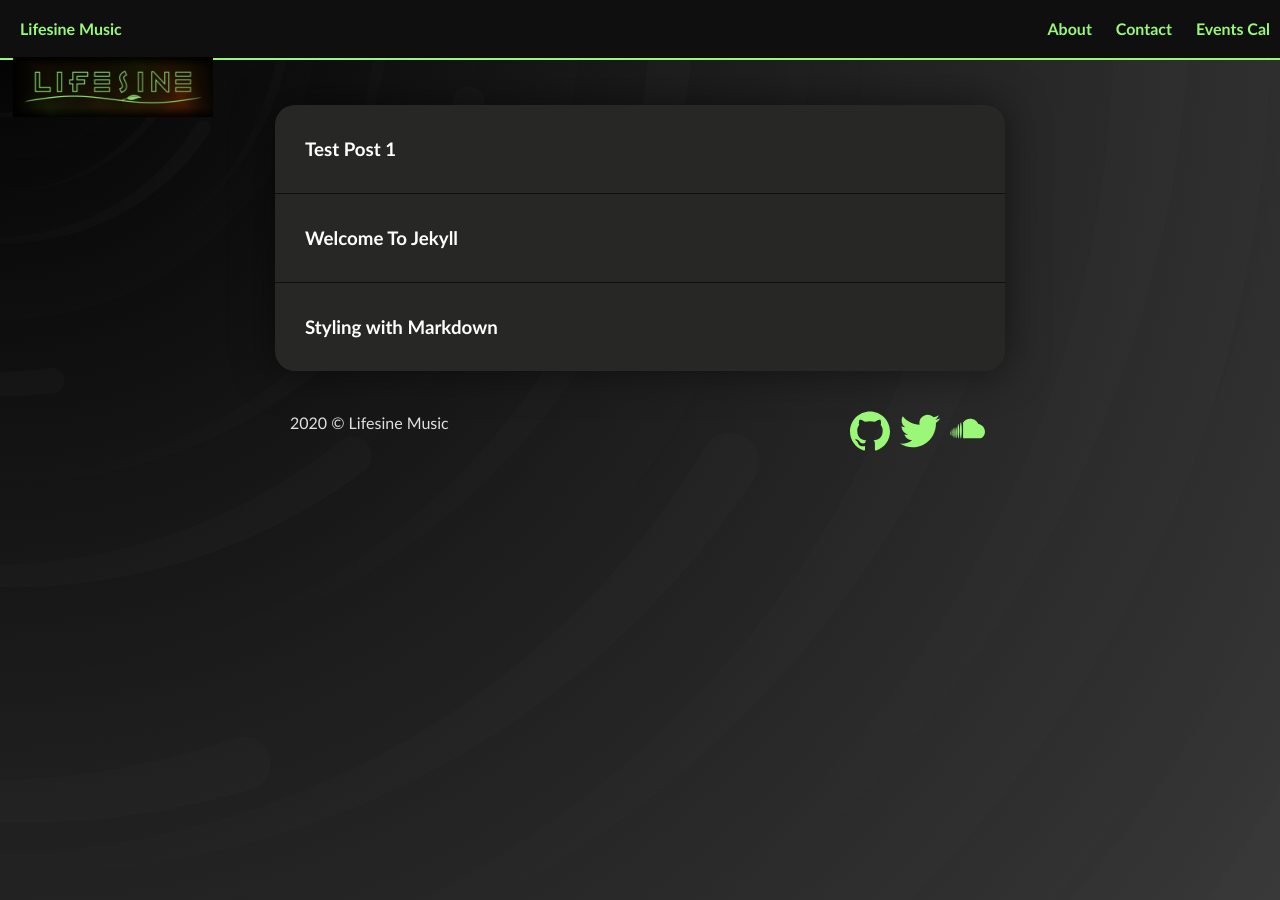
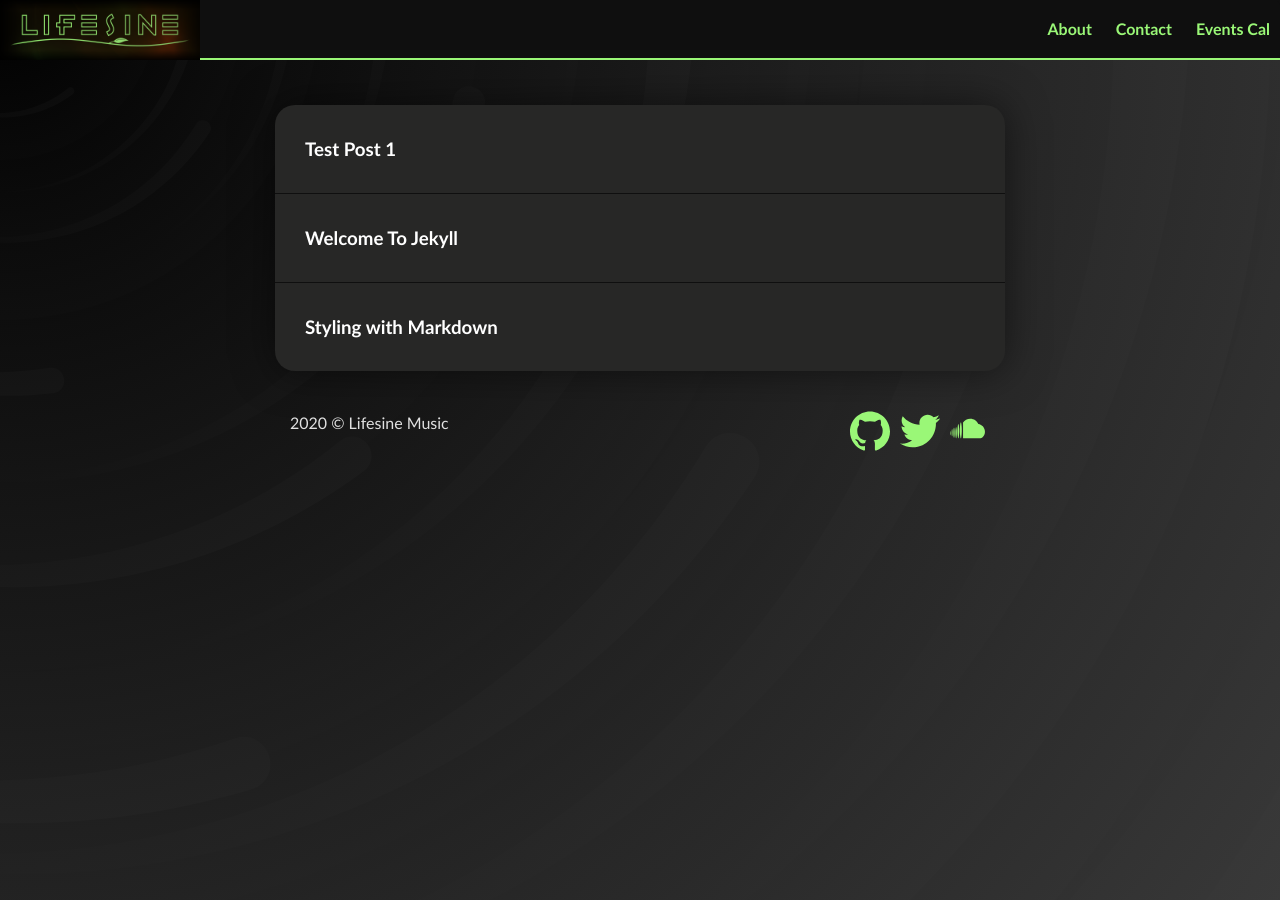
Before and after one commit to Lifesine/lifesine.github.io, a Jekyll site: the page built from index.md, in a window 1280 px wide. Built offline with Jekyll 4.4.1, drawn with Linux system fonts in a browser that asks for light colours.

Commit message:
testing site logo

```diff
--- a/_includes/header.html
+++ b/_includes/header.html
@@ -2,7 +2,11 @@
   {%- assign default_paths = site.pages | map: "path" -%}
   {%- assign page_paths = site.header_pages | default: default_paths -%}
   {%- assign titles_size = site.pages | map: 'title' | join: '' | size -%}
-  <a class="site-title" rel="author" href="{{ "/" | relative_url }}">{{ site.title | escape }}</a>
+  <!--<a class="site-title" rel="author" href="{{ "/" | relative_url }}">{{ site.title | escape }}</a>
+-->
+  <a class="site-logo" rel="author" href="{{ "/" | relative_url }}">
+    <img src="{{ site.logoURL }}">
+  </a>
 
   {%- if titles_size > 0 -%}
     <nav class="site-nav">
@@ -32,12 +36,12 @@
       </div>
     </nav>
   {%- endif -%}
+ <!--
+  <a class="site-logo">
+      <img src="{{ site.logoURL }}" />
+  </a>
 
-  <div class="site-logo">
-      <img src="{{ site.logoURL }}" />
-  </div>
-
- <!-- <div class="site-icon">
+<div class="site-icon">
     <img src="{{ site.iconURL }}" />
   </div>
 -->
--- a/_sass/_layout-header.scss
+++ b/_sass/_layout-header.scss
@@ -11,7 +11,7 @@
     padding-left:20px;
     font-weight: 600;
 }
-/*
+
 .site-title {
     @include relative-font-size(1.625);
     letter-spacing: -1px;
@@ -26,12 +26,11 @@
       padding-right: 45px;
     }
 }
-*/
+
 .site-logo {
-    position: absolute;
-    left: 1%;
-    top:100%;
-    margin-top: -1px;
+    position: fixed;
+    top:0;
+    left:0;
     width: 200px;
     height: 60px;
 }
```
